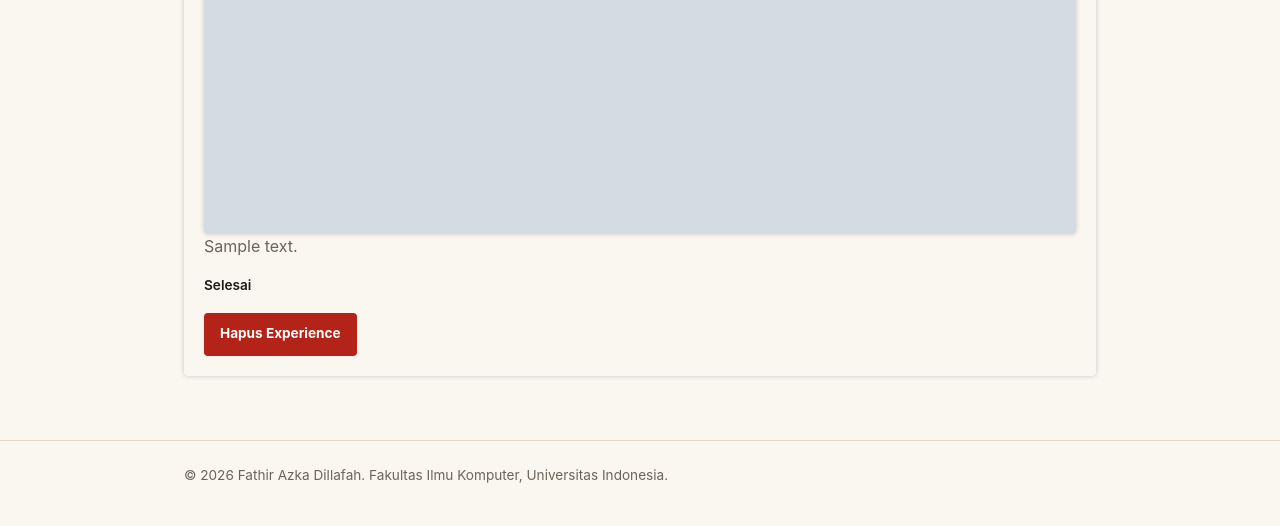
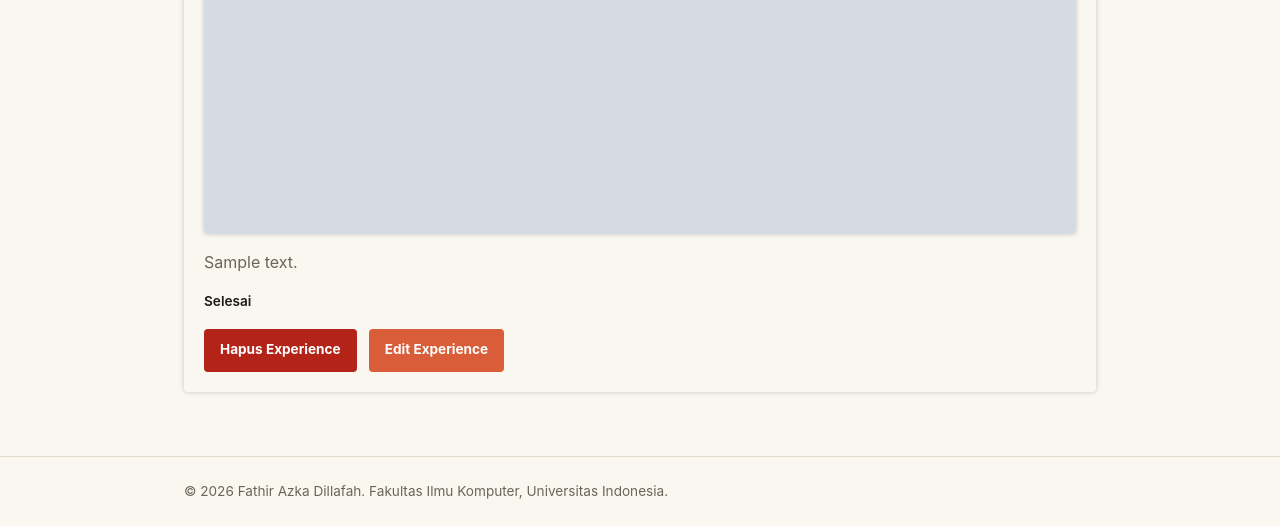
Before and after one commit to F-thir/myportofolio, a Django app: page /experience/ in a window 1280 px wide. Shown: the part 833-1359 px from the top of the page. Before the commit the page ends 1316 px from the top, so only its background shows below. Run offline with Django 5.2, Linux system fonts and the light colour scheme; tables that the repository leaves empty hold one stand-in row (values such as "Sample post"); grey boxes marked "Sample" are stand-in pictures.

Commit message:
Tugas 3 - New Update Button (Experience)

```diff
--- a/main/urls.py
+++ b/main/urls.py
@@ -12,6 +12,7 @@ urlpatterns = [
     path("experience/add/", create_experience, name="create_experience"),
     path("api/experience/", get_experience_json, name="get_experience_json"),
     path("experience/<uuid:experience_id>/delete/", delete_experience, name="delete_experience"),
+    path("experience/<uuid:experience_id>/update/", update_experience, name="update_experience"),
 
     # Skill
     path("skill/", show_skill, name="show_skill"),
--- a/main/views.py
+++ b/main/views.py
@@ -61,6 +61,23 @@ def delete_experience(request, experience_id):
         return redirect("main:show_experience")
 
     return redirect("main:show_experience")
+
+def update_experience(request, experience_id):
+    experience = get_object_or_404(Experience, pk=experience_id)
+    form = ExperienceForm(request.POST or None, instance=experience)
+
+    if request.method == "POST":
+        if form.is_valid():
+            form.save()
+            return redirect("main:show_experience")
+
+    context = {
+            "name": "Fathir Azka Dillafah",
+            "form": form,
+            "experience": experience,
+        }
+
+    return render(request, "experience_form.html", context)
 
 def get_experience_json(request):
     title_query = request.GET.get("title", "").strip()
--- a/static/css/style.css
+++ b/static/css/style.css
@@ -788,12 +788,23 @@ h1, .brand {
     border-color: var(--accent);
 }
 
+.skill-change-button {
+    display: flex;
+    align-items: flex-end;
+    gap: 0.75rem;
+}
+
+.skill-change-button .button {
+    font-size: 0.85rem;
+}
+
 /* Tugas 3 - Fixing Experience / Adding Image" */
 .experience-image {
     /* position: absolute; */
     display: block;
     width: 100%;
     height: auto;
+    margin-bottom: 1rem;
     box-shadow: 0 0 5px rgba(0, 0, 0, 0.2);
     border-radius: var(--radius);
     /* opacity: 0; */
--- a/templates/experience.html
+++ b/templates/experience.html
@@ -46,8 +46,9 @@
                             {% else %}
                                 <p class="experience-status">Selesai</p>
                             {% endif %}
-                            <div class="skill-delete">
+                            <div class="skill-change-button">
                                 {% include "components/experience_delete_modal.html" with experience=experience %}
+                                <a href="{% url 'main:update_experience' experience.id %}" class="button">Edit Experience</a>
                             </div>
                         </article>
                     {% empty %}
```
Also changed, not shown: templates/experience_form.html (+16 -3 lines), README.md.
